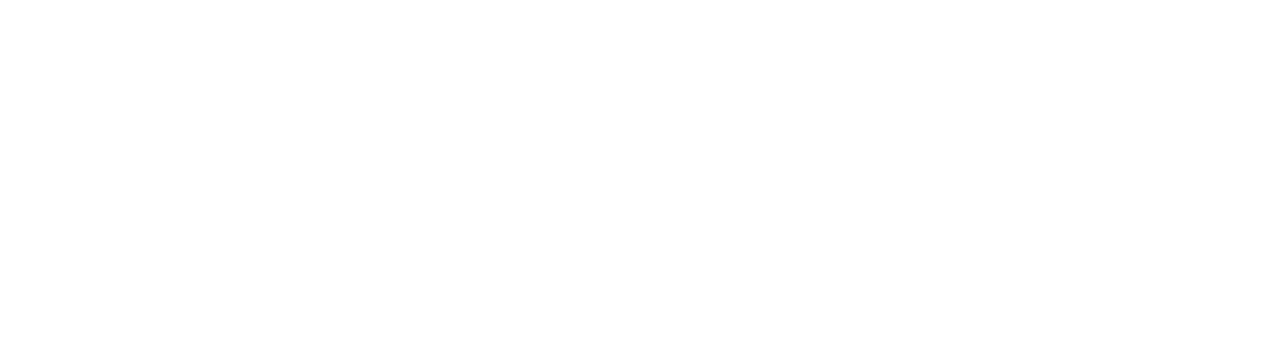
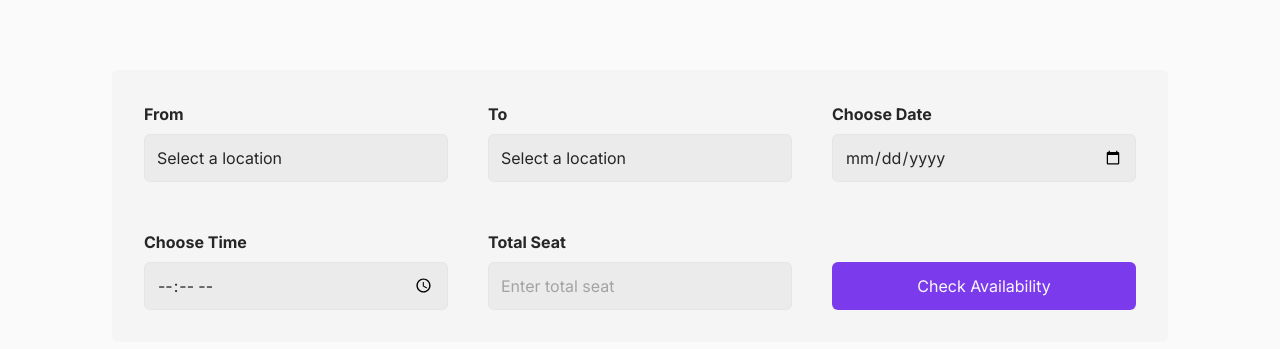
Before and after one commit to gokarna123-goku/bus-ticket-booking, a React (Vite) app: page / in a window 1280 px wide. Shown: the part 811-1160 px from the top of the page. Before the commit the page ends 800 px from the top, so only its background shows below. Built offline with nearby package versions, Linux system fonts and the light colour scheme.

Commit message:
complete the search section

```diff
--- a/src/pages/home_container/HomeContainer.jsx
+++ b/src/pages/home_container/HomeContainer.jsx
@@ -1,12 +1,14 @@
 import React from 'react'
 import Hero from './hero/Hero'
 import BusDetails from './busdetailtry/BusTry'
+import Search from './search/Search'
 
 const HomeContainer = () => {
     return (
         <>
             {/* Hero */}
             <Hero />
+            <Search />
             {/* <BusDetails /> */}
         </>
     )
--- /dev/null
+++ b/src/pages/home_container/search/Search.jsx
@@ -0,0 +1,61 @@
+import React, { useState } from 'react';
+import { motion } from 'framer-motion';
+
+
+const Search = () => {
+    return (
+        <div className='lg:px-28 md:px-16 sm:px-7 px-4 my-[8ch]'>
+            <form className='w-full bg-neutral-100 rounded-md dark:bg-neutral-900/40 p-8'>
+                <div className="grid grid-cols-3 gap-x-10 gap-y-12 items-end">
+                    <div className="">
+                        <label htmlFor="from" className="block mb-2 font-bold">From</label>
+                        <select
+                            id="from"
+                            className="w-full appearance-none text-neutral-800 dark:text-neutral-100 placeholder:text-neutral-400 dark:placeholder:text-neutral-600 inline-block bg-neutral-200/60 dark:bg-neutral-900/60 px-3 h-12 border border-neutral-200 dark:border-neutral-900 rounded-md focus:outline-none focus:bg-neutral-100 dark:focus:bg-neutral-900"
+                        >
+                            <option value=''>Select a location</option>
+                            <option value='location1'>Location 1</option>
+                            <option value='location2'>Location 2</option>
+                            <option value='location3'>Location 3</option>
+                        </select>
+                    </div>
+                    <div className="">
+                        <label htmlFor="to" className="block mb-2 font-bold">To</label>
+                        <select
+                            id="to"
+                            className="w-full appearance-none text-neutral-800 dark:text-neutral-100 placeholder:text-neutral-400 dark:placeholder:text-neutral-600 inline-block bg-neutral-200/60 dark:bg-neutral-900/60 px-3 h-12 border border-neutral-200 dark:border-neutral-900 rounded-md focus:outline-none focus:bg-neutral-100 dark:focus:bg-neutral-900"
+                        >
+                            <option value=''>Select a location</option>
+                            <option value='location1'>Location 1</option>
+                            <option value='location2'>Location 2</option>
+                            <option value='location3'>Location 3</option>
+                        </select>
+                    </div>
+                    <div className="">
+                        <label htmlFor="date" className="block mb-2 font-bold">Choose Date</label>
+                        <input type="date" id="date" className="w-full appearance-none text-neutral-800 dark:text-neutral-100 placeholder:text-neutral-400 dark:placeholder:text-neutral-600 inline-block bg-neutral-200/60 dark:bg-neutral-900/60 px-3 h-12 border border-neutral-200 dark:border-neutral-900 rounded-md focus:outline-none focus:bg-neutral-100 dark:focus:bg-neutral-900" />
+                    </div>
+
+                    <div className="">
+                        <label htmlFor="time" className="block mb-2 font-bold">Choose Time</label>
+                        <input type="time" id="time" className="w-full appearance-none text-neutral-800 dark:text-neutral-100 placeholder:text-neutral-400 dark:placeholder:text-neutral-600 inline-block bg-neutral-200/60 dark:bg-neutral-900/60 px-3 h-12 border border-neutral-200 dark:border-neutral-900 rounded-md focus:outline-none focus:bg-neutral-100 dark:focus:bg-neutral-900" />
+                    </div>
+                    <div className="">
+                        <label htmlFor="seat" className="block mb-2 font-bold">Total Seat</label>
+                        <input type="number" id="seat" placeholder='Enter total seat' className="w-full appearance-none text-neutral-800 dark:text-neutral-100 placeholder:text-neutral-400 dark:placeholder:text-neutral-600 inline-block bg-neutral-200/60 dark:bg-neutral-900/60 px-3 h-12 border border-neutral-200 dark:border-neutral-900 rounded-md focus:outline-none focus:bg-neutral-100 dark:focus:bg-neutral-900" />
+                    </div>
+                    <div className="">
+                        <button
+                            className='w-full px-4 h-12 bg-violet-600 text-neutral-50 text-base font-normal rounded-md'
+                            type='submit'
+                        >
+                            Check Availability
+                        </button>
+                    </div>
+                </div>
+            </form >
+        </div >
+    )
+}
+
+export default Search
```
